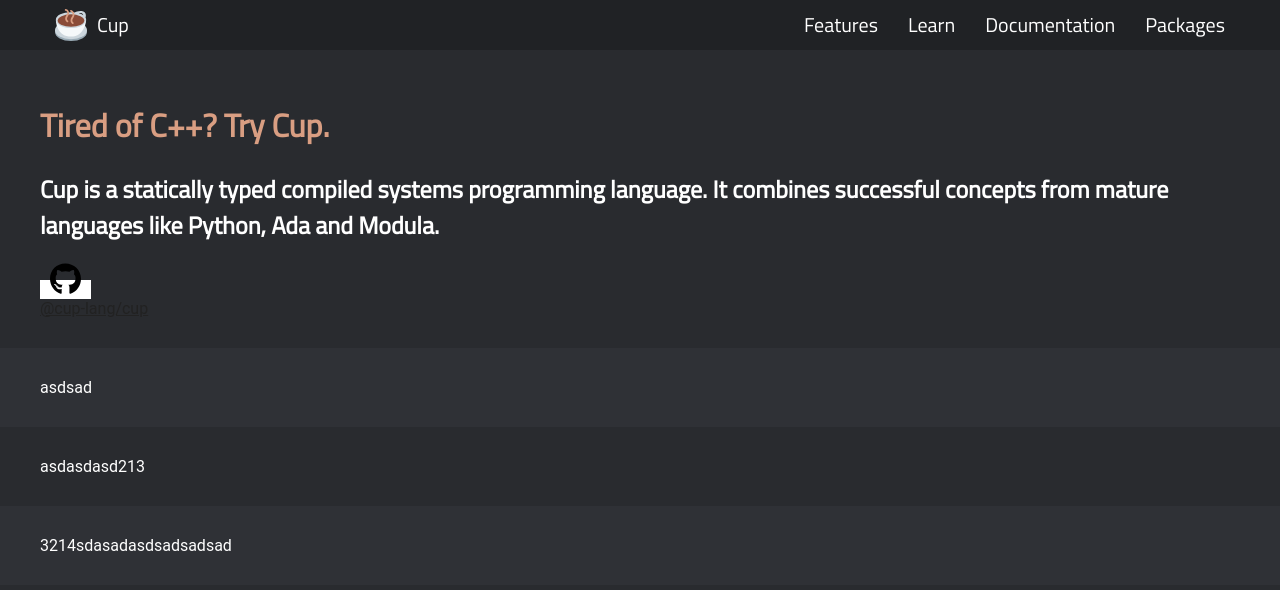
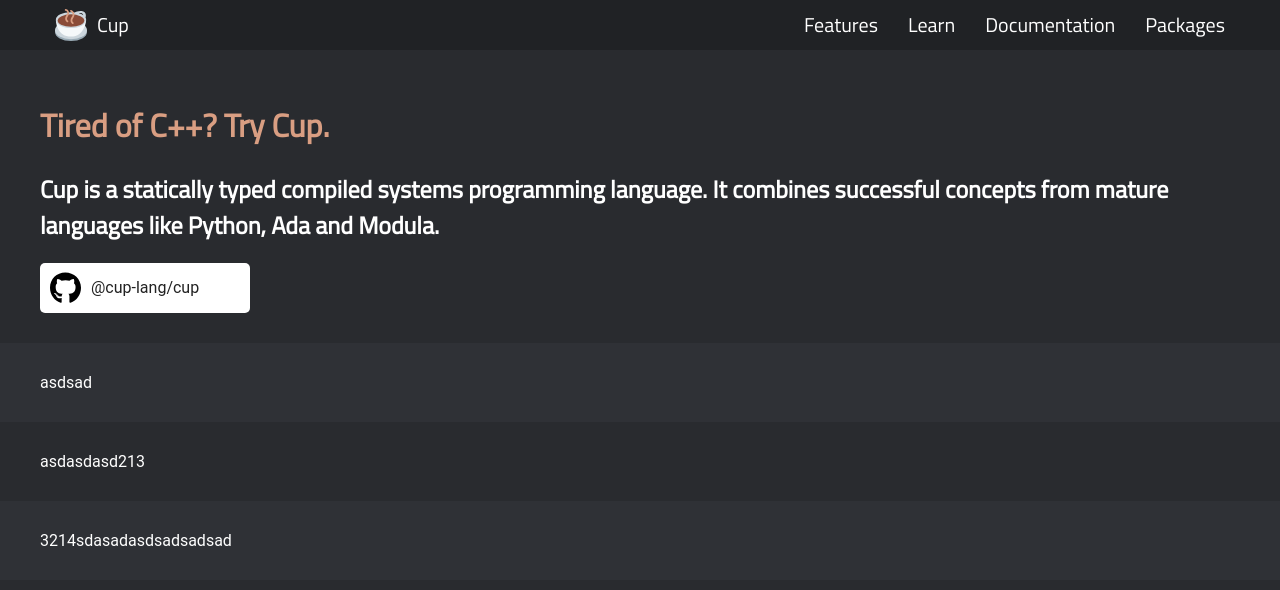
Before and after one commit to cup-lang/cup-lang.org, a Jekyll site: the page built from index.html, in a window 1280 px wide. Shown: the top 590 px of the page. Built offline with Jekyll 4.4.1, drawn with Linux system fonts in a browser that asks for light colours; comment, search, counter and statistics services are not loaded.

Commit message:
github button

```diff
--- a/index.css
+++ b/index.css
@@ -93,6 +93,11 @@ nav {
     border-radius: 5px;
 }
 
+.top-button-info {
+    display: flex;
+    flex-direction: column;
+}
+
 .github-button {
     color: #222;
     background: #fff;
--- a/index.html
+++ b/index.html
@@ -9,14 +9,14 @@ layout: default
             Cup is a statically typed compiled systems programming language.
             It combines successful concepts from mature languages like Python, Ada and Modula.
         </h2>
-        <a class="github-button" target="_blank" href="https://github.com/cup-lang/cup">
+        <a class="top-button github-button" target="_blank" href="https://github.com/cup-lang/cup">
             <svg class="github-svg" aria-hidden="true" focusable="false" role="img" xmlns="http://www.w3.org/2000/svg"
                 viewBox="0 0 496 512">
                 <path
                     d="M165.9 397.4c0 2-2.3 3.6-5.2 3.6-3.3.3-5.6-1.3-5.6-3.6 0-2 2.3-3.6 5.2-3.6 3-.3 5.6 1.3 5.6 3.6zm-31.1-4.5c-.7 2 1.3 4.3 4.3 4.9 2.6 1 5.6 0 6.2-2s-1.3-4.3-4.3-5.2c-2.6-.7-5.5.3-6.2 2.3zm44.2-1.7c-2.9.7-4.9 2.6-4.6 4.9.3 2 2.9 3.3 5.9 2.6 2.9-.7 4.9-2.6 4.6-4.6-.3-1.9-3-3.2-5.9-2.9zM244.8 8C106.1 8 0 113.3 0 252c0 110.9 69.8 205.8 169.5 239.2 12.8 2.3 17.3-5.6 17.3-12.1 0-6.2-.3-40.4-.3-61.4 0 0-70 15-84.7-29.8 0 0-11.4-29.1-27.8-36.6 0 0-22.9-15.7 1.6-15.4 0 0 24.9 2 38.6 25.8 21.9 38.6 58.6 27.5 72.9 20.9 2.3-16 8.8-27.1 16-33.7-55.9-6.2-112.3-14.3-112.3-110.5 0-27.5 7.6-41.3 23.6-58.9-2.6-6.5-11.1-33.3 2.6-67.9 20.9-6.5 69 27 69 27 20-5.6 41.5-8.5 62.8-8.5s42.8 2.9 62.8 8.5c0 0 48.1-33.6 69-27 13.7 34.7 5.2 61.4 2.6 67.9 16 17.7 25.8 31.5 25.8 58.9 0 96.5-58.9 104.2-114.8 110.5 9.2 7.9 17 22.9 17 46.4 0 33.7-.3 75.4-.3 83.6 0 6.5 4.6 14.4 17.3 12.1C428.2 457.8 496 362.9 496 252 496 113.3 383.5 8 244.8 8zM97.2 352.9c-1.3 1-1 3.3.7 5.2 1.6 1.6 3.9 2.3 5.2 1 1.3-1 1-3.3-.7-5.2-1.6-1.6-3.9-2.3-5.2-1zm-10.8-8.1c-.7 1.3.3 2.9 2.3 3.9 1.6 1 3.6.7 4.3-.7.7-1.3-.3-2.9-2.3-3.9-2-.6-3.6-.3-4.3.7zm32.4 35.6c-1.6 1.3-1 4.3 1.3 6.2 2.3 2.3 5.2 2.6 6.5 1 1.3-1.3.7-4.3-1.3-6.2-2.2-2.3-5.2-2.6-6.5-1zm-11.4-14.7c-1.6 1-1.6 3.6 0 5.9 1.6 2.3 4.3 3.3 5.6 2.3 1.6-1.3 1.6-3.9 0-6.2-1.4-2.3-4-3.3-5.6-2z">
                 </path>
             </svg>
-            <div style="display: flex; flex-direction: column;">
+            <div class="top-button-info">
                 <span>@cup-lang/cup</span>
                 <span id="star-count"></span>
             </div>
```
